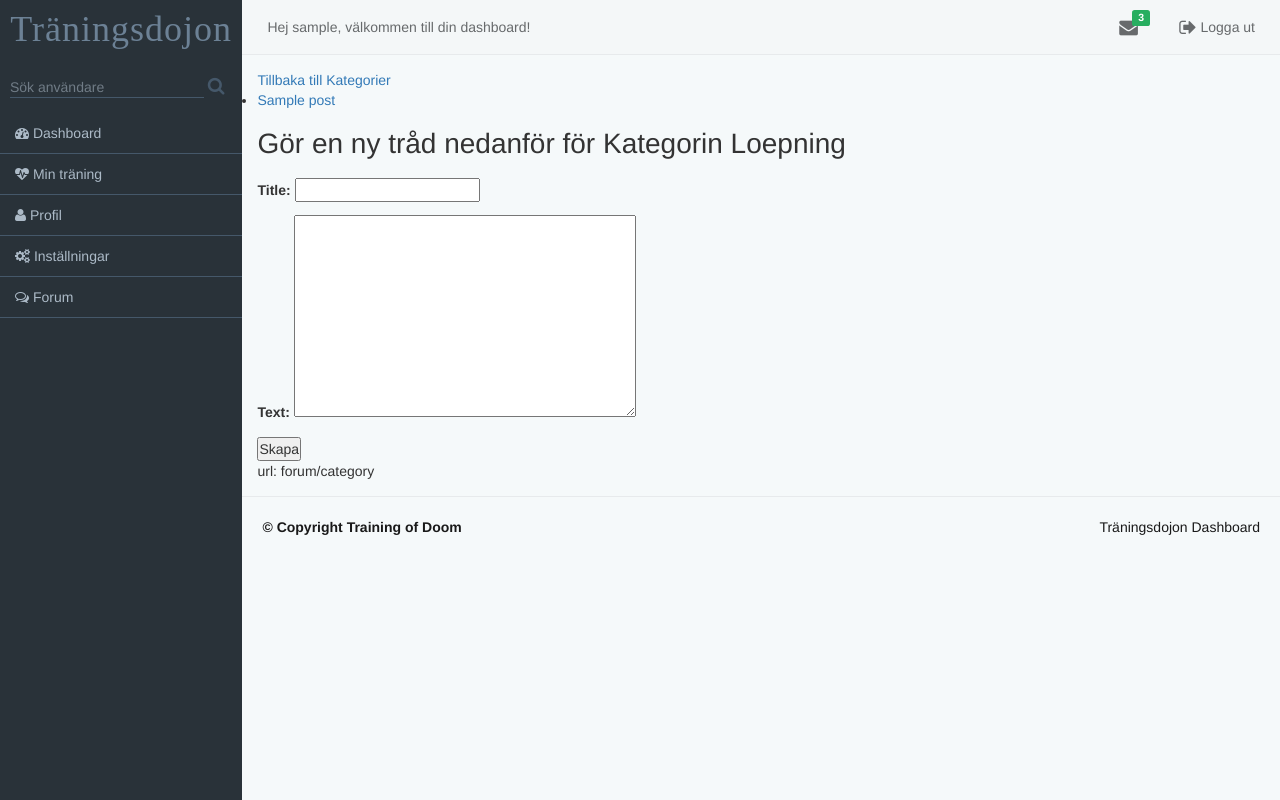
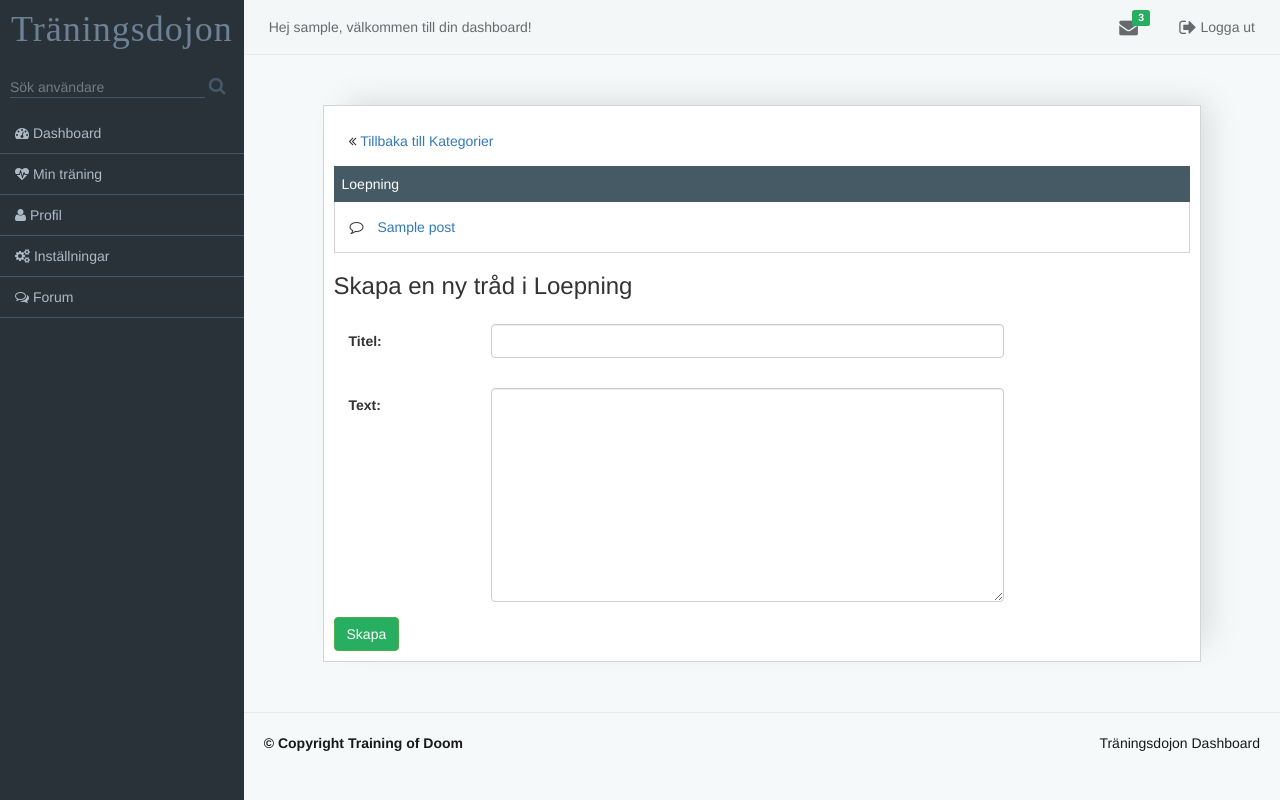
Before and after one commit to sanonzon/traeningsDagbok, a Django app: page /forum/category/Loepning in a window 1280 px wide. Run offline with Django 3.2, Linux system fonts and the light colour scheme; a user stored in the database is signed in; tables that the repository leaves empty hold one stand-in row (values such as "Sample post"); some libraries are stand-ins or nearby versions; some web fonts are replaced.

Commit message:
Snyggt forum som fan nu

```diff
--- a/traeningsDagbok_django/dagbok/static/dagbok/css/dashboard.css
+++ b/traeningsDagbok_django/dagbok/static/dagbok/css/dashboard.css
@@ -307,3 +307,37 @@ body {
 .user-form {
   width: 50% !important;
 }
+
+.bigger-fa {
+  font-size: 30px !important;
+  font-weight: bold;
+}
+
+.forum-subjects {
+  background-color: #455A64;
+  color: #fefefe;
+  font-size: 14px;
+  font-weight: 500;
+  padding: 8px;
+}
+
+.forum-categories {
+  border-bottom: 1px solid #d4d4d4;
+  border-left: 1px solid #d4d4d4;
+  border-right: 1px solid #d4d4d4;
+}
+
+.category-fa {
+  margin-right: 10px;
+}
+
+#forum-description {
+  padding: 20px;
+  color: #6f6f6f;
+}
+
+.subjects-fa {
+  font-size: 15px !important;
+  font-weight: bold !important;
+  margin-right: 10px;
+}
--- a/traeningsDagbok_django/dagbok/templates/dagbok/header.html
+++ b/traeningsDagbok_django/dagbok/templates/dagbok/header.html
@@ -93,7 +93,7 @@
             </li>
             <li class="link">
               <a class="list-group-item" href="/forum">
-                <i class="fa fa fa-comments-o" aria-hidden="true"></i>
+                <i class="fa fa-comments-o" aria-hidden="true"></i>
                 <span>Forum</span>
               </a>
             </li>
--- a/traeningsDagbok_django/forum/templates/forum/category.html
+++ b/traeningsDagbok_django/forum/templates/forum/category.html
@@ -1,29 +1,57 @@
 {% load staticfiles %}
 {% include "dagbok/header.html" %}
 
-    <a href="/forum/">Tillbaka till Kategorier</a>
+<div class="col-12 chart-rect-wrapper">
+
+    <div class="chart-rect full-rect">
+        <div class="row">
+            <div class="col-12">
+                <i class="fa fa-angle-double-left" aria-hidden="true"></i> <a href="/forum/">Tillbaka till Kategorier</a>
+            </div> <!-- END col-12 -->
+        </div> <!-- END row -->
+        <div class="row">
+            <div class="col-12 forum-subjects">
+                <span>{{category}}</span>
+            </div> <!-- END col-12 -->
+        </div> <!-- END row -->
+
         {% if posts %}
-<ul>
         {% for c in posts %}
-        <li><a href="/forum/post/{{c.id}}">{{c.title}}</a></li>
-
+        <div class="row forum-categories">
+            <div class="col-12">
+                <i class="fa fa-comment-o category-fa" aria-hidden="true"></i> <a href="/forum/post/{{c.id}}">{{c.title}}</a>
+            </div> <!-- END col-12 -->
+        </div><!-- END row -->
         {% endfor %}
-</ul>
         {% else %}
-    FInns inget här än.
+            Finns inget här än.
         {% endif %}
 
         {% if form %}
-<h1>Gör en ny tråd nedanför för Kategorin {{category}}</h1>
-<form action="/forum/new_post/" method="post">
+        <h3>Skapa en ny tråd i {{category}}</h3>
+        <form action="/forum/new_post/" method="POST">
              {% csrf_token %}
-
             <input type="hidden" name="category" value="{{category}}">
-
-{{form.as_p}}
-<button type="submit" >Skapa</button>
+            <div class="row">
+                <div class="col-2">
+                    <label class="fast-workout-label">Titel:</label>
+                </div>
+                <div class="col-10">
+                    <input type="text" class="form-control input-group input-group-workout" name="title">
+                </div>
+            </div>
+            <div class="row">
+                <div class="col-2">
+                    <label class="fast-workout-label">Text:</label>
+                </div>
+                <div class="col-10">
+                    <textarea class="form-control input-group-workout" rows="10" name="text"></textarea>
+                </div>
+            </div>
+        <button type="submit" class="btn btn-success">Skapa</button>
         </form>
         {% endif %}
+    </div> <!-- END chart-rect full-rect -->
+</div> <!-- END chart-rect-wrapper -->
 
-url: forum/category
 {% include "dagbok/footer.html" %}
```
Also changed, not shown: traeningsDagbok_django/forum/templates/forum/index.html (+26 -10 lines), traeningsDagbok_django/forum/templates/forum/post.html (+44 -23 lines). Lines whose indentation alone changed are shown as unchanged.
